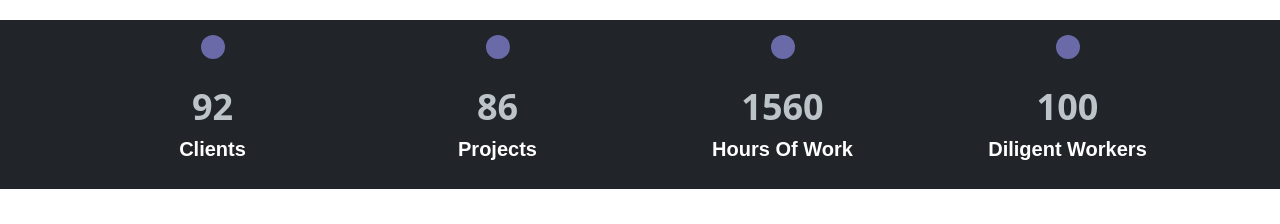
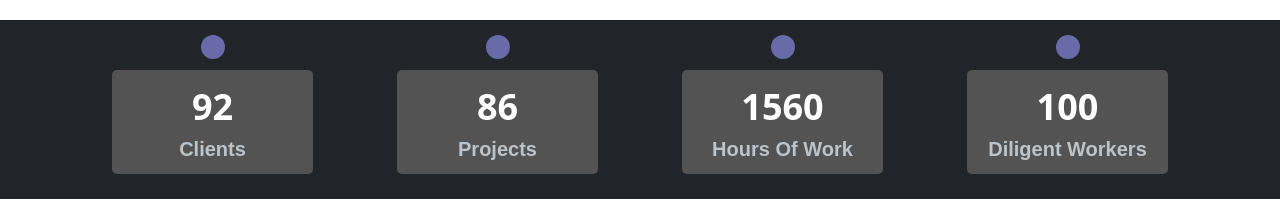
Before and after one commit to TeamCheems/zue-technologies, a React (Create React App) app: page / in a window 1280 px wide. Shown: the part 3999-4223 px from the top of the page. Built offline with nearby package versions, Linux system fonts and the light colour scheme.

Commit message:
Recent edited

```diff
--- a/package.json
+++ b/package.json
@@ -14,6 +14,7 @@
     "@testing-library/react": "^11.2.7",
     "@testing-library/user-event": "^12.8.3",
     "bootstrap": "^5.1.0",
+    "count-up": "^1.0.4",
     "jquery": "^3.6.0",
     "popper.js": "^1.16.1",
     "react": "^17.0.2",
--- a/src/App.css
+++ b/src/App.css
@@ -74,6 +74,12 @@ body {
   text-align: center;
 
 }
+.client .count-con {
+  background-color:#535353;
+  padding: 10px 0;
+  margin-top: -10px;
+  border-radius: 5px;
+}
 
 .client .count-box i {
   position: absolute;
@@ -92,7 +98,7 @@ body {
   font-size: 36px;
   display: block;
   font-weight: 600;
-  color: rgb(189, 196, 201);
+  color: rgb(255, 255, 255);
 }
 
 .client .count-box p {
@@ -100,7 +106,7 @@ body {
   margin: 0;
   font-family: "Raleway", sans-serif;
   font-size: 20px;
-  color: #fff;
+  color: rgb(189, 196, 201);;
 }
 
 
--- a/src/components/Client.jsx
+++ b/src/components/Client.jsx
@@ -11,6 +11,7 @@ export default function Client() {
 
           <div class="col-lg-3 col-md-6">
             <div class="count-box">
+            <div class="count-con">
               <i class="icofont-simple-smile"></i>
               <CountUp
               start={0}
@@ -19,10 +20,12 @@ export default function Client() {
               />
               <p><b>Clients</b></p>
             </div>
+            </div>
           </div>
 
           <div class="col-lg-3 col-md-6 mt-5 mt-md-0">
             <div class="count-box">
+            <div class="count-con">
               <i class="icofont-document-folder"></i>
               <CountUp
               start={0}
@@ -30,11 +33,13 @@ export default function Client() {
               duration={5}
               />
               <p><b>Projects</b></p>
+              </div>
             </div>
           </div>
 
           <div class="col-lg-3 col-md-6 mt-5 mt-lg-0">
             <div class="count-box">
+            <div class="count-con">
               <i class="icofont-live-support"></i>
               <CountUp
               start={0}
@@ -43,10 +48,12 @@ export default function Client() {
               />
               <p><b>Hours Of Work</b></p>
             </div>
+            </div>
           </div>
 
           <div class="col-lg-3 col-md-6 mt-5 mt-lg-0">
             <div class="count-box">
+            <div class="count-con">
               <i class="icofont-users-alt-5"></i>
               <CountUp
               start={0}
@@ -55,6 +62,7 @@ export default function Client() {
               />
               <p><b>Diligent Workers</b></p>
             </div>
+            </div>
           </div>
 
         </div>
--- a/src/components/Services.jsx
+++ b/src/components/Services.jsx
@@ -5,7 +5,7 @@ export default function About() {
     return (
         <div id="services">
             <div className="p-5">
-                <div className="text-center pt-5 h2 " style={{ fontWeight: 'bolder'}}>Our Services</div>
+                <div className="text-center pt-5 h2 " style={{ fontWeight: 'bolder'}}>Our Mastery</div>
                 <div className="text-center pt-3 pb-3 h6" style={{ fontWeight: '500'}}>
                     Right from app development to scaling your organization, we have all the capabilities you need
                 </div>
```
Also changed, not shown: 1 other file (tests, documents, lock files or other folders).
